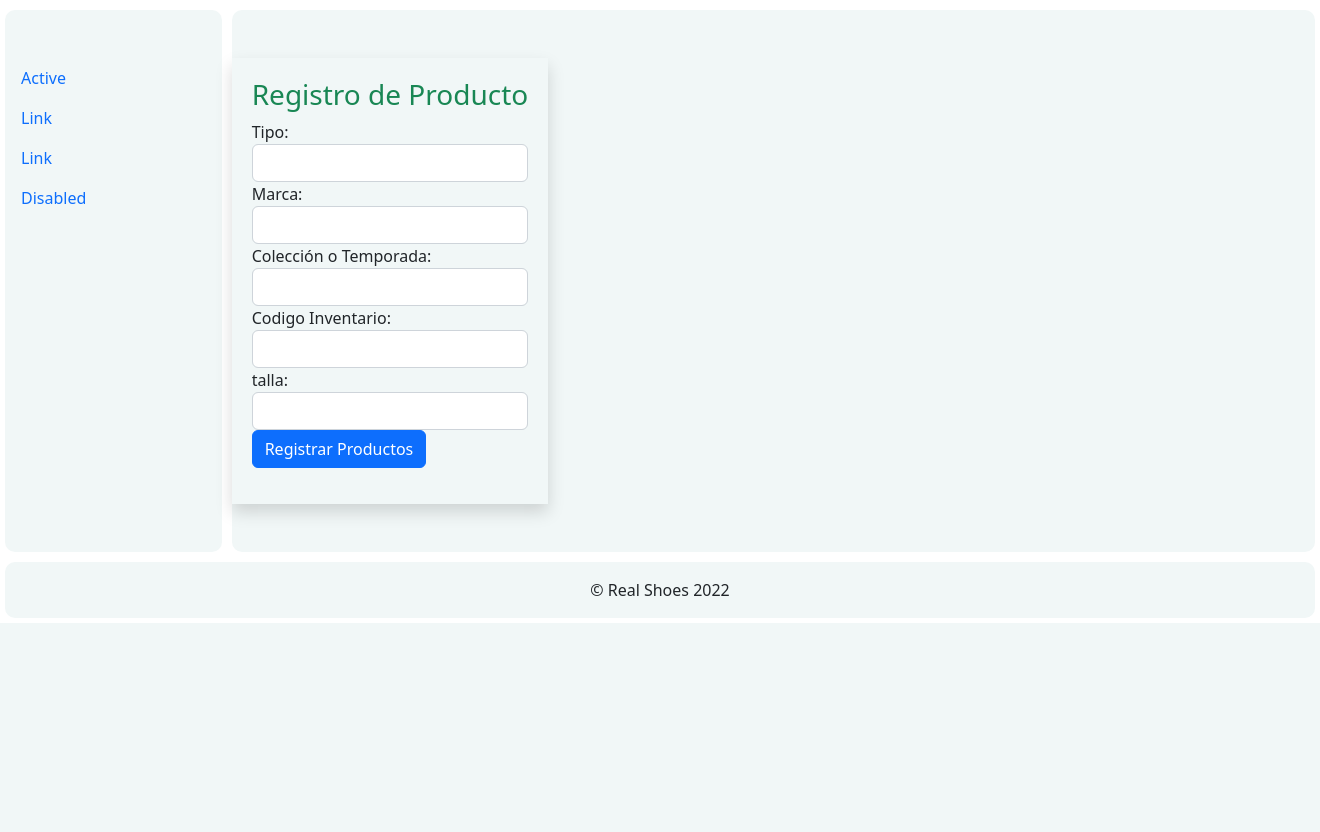
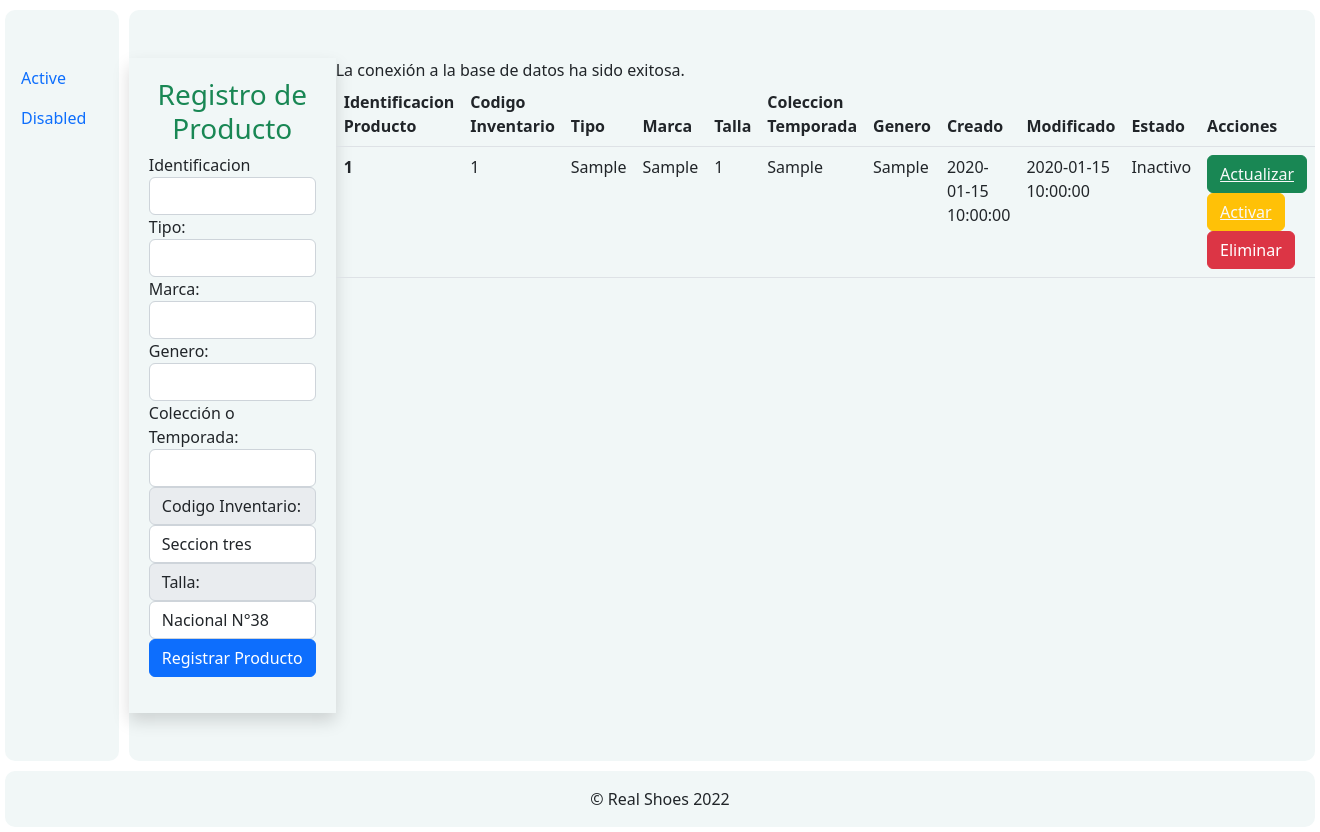
Before and after one commit to giovanny12980/REALSHOES-1, a PHP site: page /View/Admin/RegisterProduct.php in a window 1320 px wide. Shown: the part 213-1045 px from the top of the page. Before the commit the page ends 836 px from the top, so only its background shows below. Run offline with PHP 8.4, Linux system fonts and the light colour scheme; tables that the repository leaves empty hold one stand-in row (values such as "Sample post").

Commit message:
version1
version 1

```diff
--- a/View/Admin/RegisterProduct.php
+++ b/View/Admin/RegisterProduct.php
@@ -27,12 +27,6 @@
                     <a class="nav-link " aria-current="page" href="#">Active</a>
                 </li>
                 <li class="nav-item">
-                    <a class="nav-link" href="#">Link</a>
-                </li>
-                <li class="nav-item">
-                    <a class="nav-link" href="#">Link</a>
-                </li>
-                <li class="nav-item">
                     <a class="nav-link " href="#" tabindex="-1" aria-disabled="true">Disabled</a>
                 </li>
             </ul>
@@ -42,34 +36,74 @@
         <main>
             <!-- Formulario --->
             <div class='shadow'>
-                <form action='' method='post' style='padding: 10px; margin:10px;'>
+                <form action='../../Controller/ProductRegister.php' method='post' style='padding: 10px; margin:10px;'>
                     <h3 style='text-align: center; 'class ='text-success'>Registro de Producto</h3>
                     <div class='form-group'>
+                        <label for=''>Identificacion</label>
+                        <input type='number' class='form-control' id='Idproducto'>
+                    </div>
+                    <div class='form-group'>
                         <label for='tipo'>Tipo:</label>
-                        <input type='text' class='form-control' id='tipo'>
+                        <input type='text' class='form-control' id='Tipo'>
                     </div>
                     <div class='form-group'>
                         <label for=''>Marca:</label>
-                        <input type='text' class='form-control' id='marca'>
+                        <input type='text' class='form-control' id='Marca'>
+                    </div>
+                    <div class='form-group'>
+                        <label for=''>Genero:</label>
+                        <input type='text' class='form-control' id='Genero'>
                     </div>
                     <div class='form-group'>
                         <label for='coleccion'>Colección o Temporada:</label>
-                        <input type='text' class='form-control' id='coleccion'>
+                        <input type='text' class='form-control' id='Coleccion_Temporada'>
                     </div>
-                    <div class='form-group'>
-                        <label for='coleccion'>Codigo Inventario:</label>
-                        <input type='number' class='form-control' id='coleccion'>
+                    <div>
+                    <span class='input-group-text'>Codigo Inventario:</span>
+                        <select class='form-control' name="idplacainventario" id="idplacainventario">
+                        <option value="1">Seccion tres</option>
+                        <option value="2">Seccion dos</option>
+                        <option value="3">No Disponible</option>
+                        <option value="4">Seccion uno</option>
+                        <option value="5">seccion cuatro</option>
+                        </select>
                     </div>
-                    <div class='form-group'>
-                        <label for='coleccion'>talla:</label>
-                        <input type='numeric' class='form-control' id='coleccion'>
-                    </div>
+                    <div>
+                    <span class='input-group-text'>Talla:</span>
+                        <select class='form-control' name='idtalla' id='idtalla' required>
+                            <option value='1'>Nacional N°38</option>
+                            <option value='2'>Nacional N°39</option>
+                            <option value='3'>Nacional N°40</option>
+                            <option value='4'>Nacional N°41</option>
+                            <option value='5'>USA N°38</option>
+                            <option value='6'>USA N°39</option>
+                            <option value='7'>USA N°40</option>
+                            <option value='8'>USA N°41</option>
+                            <option value='9'>Europea N°38</option>
+                            <option value='10'>Europea N°39</option>
+                            <option value='11'>Europea N°40</option>
+                            <option value='12'>Europea N°41</option>
+                        </select>
+                        </div>
+
                     <div class='input-group mb-3'>
-                        <input class='btn btn-primary' type='submit' value='Registrar Productos' name='registrar' style='float: right;'>
+                        <input class='btn btn-primary' type='submit' value='Registrar Producto' name='registrarProd' style='float: right;'>
                     </div>
                 </form>
             </div>
              <!-- Formulario --->
+
+            <!-- Tabla de registros--->
+            <div class="row">
+                <div class="col">
+                    <?php
+                        include "../../Controller/ShowProduct.php";
+                    ?>
+                </div>
+
+            </div>
+            <!-- Tabla de Registros--->
+
 
         </main>
     </div>
```
